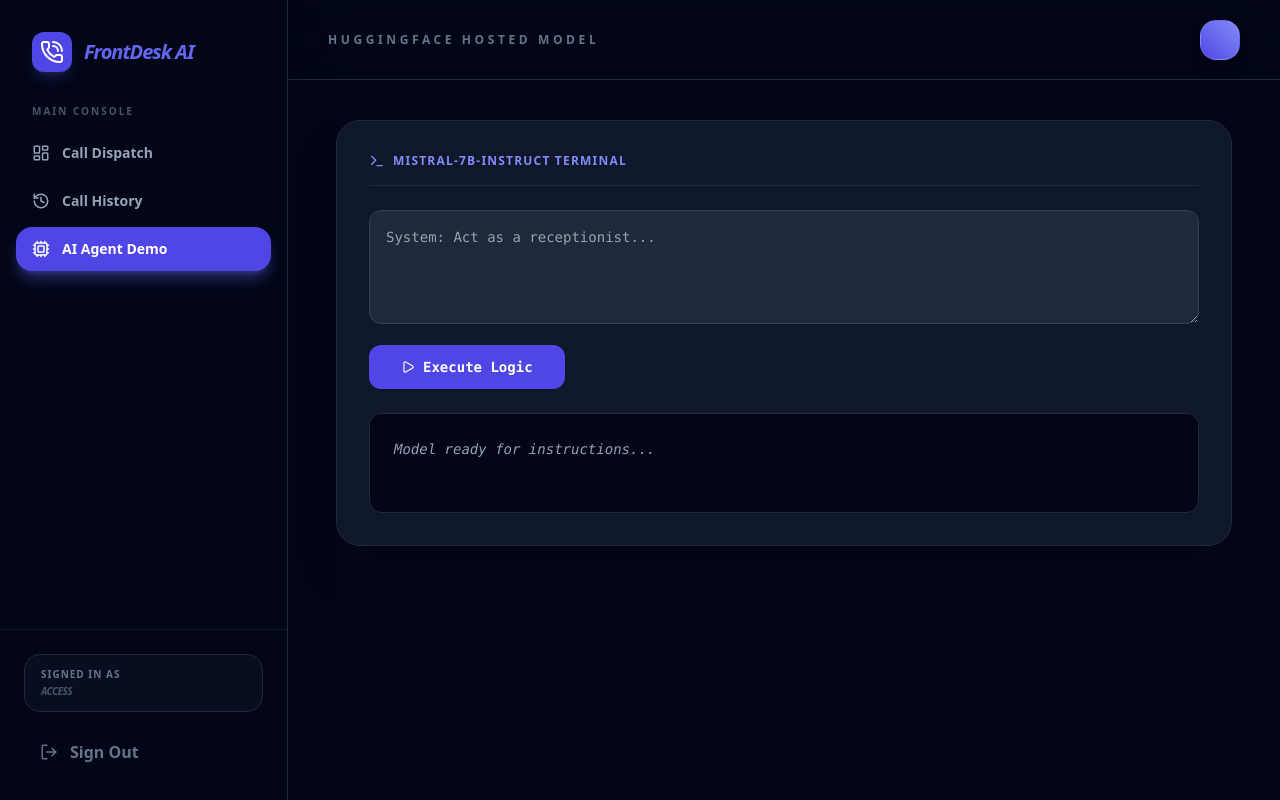
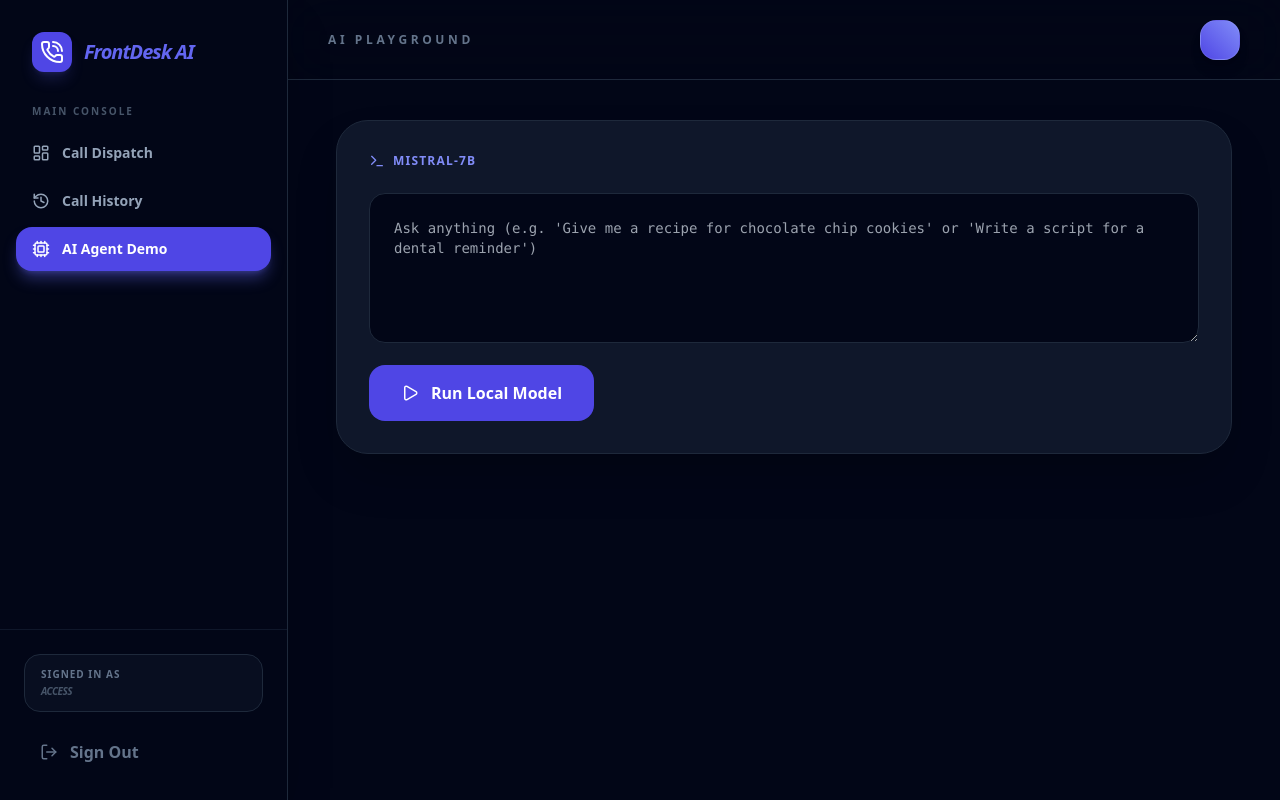
Before and after one commit to bduval15/ai-front-desk, a React (Create React App) app in the folder frontend/: page /ai-demo in a window 1280 px wide. Built offline with nearby package versions, Linux system fonts and the light colour scheme.

Commit message:
fix: ai demo instructions now allow for better outputs

```diff
--- a/frontend/src/pages/AIDemo.js
+++ b/frontend/src/pages/AIDemo.js
@@ -1,19 +1,19 @@
 import React, { useState } from 'react';
 import Layout from '../components/Layout';
-import { Terminal, Play, Loader2 } from 'lucide-react';
+import { Terminal, Play, Loader2, Sparkles } from 'lucide-react';
 import { useAuth } from '../context/AuthContext';
 import axios from 'axios';
 
 const AIDemo = () => {
   const { token } = useAuth();
   const [prompt, setPrompt] = useState('');
-  const [output, setOutput] = useState("Model ready for instructions...");
+  const [output, setOutput] = useState("");
   const [loading, setLoading] = useState(false);
 
   const runModel = async () => {
     if (!prompt) return alert("Please enter a prompt first!");
     setLoading(true);
-    setOutput("Mistral is thinking... (locally on your CPU)");
+    setOutput("");
 
     try {
       const res = await axios.post('http://localhost:5000/api/ai/test',
@@ -22,29 +22,51 @@
       );
       setOutput(res.data.output);
     } catch (err) {
-      setOutput("Error: Make sure the backend is running and model is loaded.");
+      setOutput("Error: Check backend console.");
     } finally { setLoading(false); }
   };
 
   return (
-    <Layout title="HuggingFace Hosted Model">
-      <div className="bg-slate-900 rounded-3xl p-8 border border-slate-800 shadow-2xl font-mono text-sm max-w-4xl mx-auto">
-        <div className="flex items-center gap-2 text-indigo-400 mb-6 border-b border-slate-800 pb-4 uppercase tracking-widest text-xs font-bold font-sans">
-          <Terminal size={16} /> Mistral-7B-Instruct Terminal
+    <Layout title="AI Playground">
+      <div className="max-w-4xl mx-auto space-y-6">
+        {/* Input Section */}
+        <div className="bg-slate-900 rounded-[2rem] p-8 border border-slate-800 shadow-2xl">
+          <div className="flex items-center gap-2 text-indigo-400 mb-6 uppercase tracking-widest text-xs font-black">
+            <Terminal size={16} /> Mistral-7B
+          </div>
+          <textarea
+            className="w-full bg-slate-950 border border-slate-800 text-slate-100 p-6 rounded-2xl focus:ring-2 focus:ring-indigo-500 outline-none transition-all font-mono text-sm"
+            rows="5"
+            placeholder="Ask anything (e.g. 'Give me a recipe for chocolate chip cookies' or 'Write a script for a dental reminder')"
+            onChange={(e) => setPrompt(e.target.value)}
+          />
+          <button
+            onClick={runModel}
+            disabled={loading}
+            className="mt-4 bg-indigo-600 hover:bg-indigo-500 text-white px-8 py-4 rounded-2xl font-black flex items-center gap-3 transition-all disabled:opacity-50"
+          >
+            {loading ? <Loader2 className="animate-spin" size={20} /> : <Play size={18} />}
+            {loading ? "In progress..." : "Run Local Model"}
+          </button>
         </div>
-        <textarea
-          className="w-full bg-slate-800 border border-slate-700 text-slate-100 p-4 rounded-xl mb-4 focus:ring-1 focus:ring-indigo-500 outline-none"
-          rows="4"
-          placeholder="System: Act as a receptionist..."
-          onChange={(e) => setPrompt(e.target.value)}
-        />
-        <button onClick={runModel} disabled={loading} className="bg-indigo-600 text-white px-8 py-3 rounded-xl font-bold hover:bg-indigo-500 flex items-center gap-2 transition-all disabled:opacity-50">
-          {loading ? <Loader2 className="animate-spin" size={16} /> : <Play size={14} />}
-          {loading ? "Mistral Thinking..." : "Execute Logic"}
-        </button>
-        <div className="mt-6 text-slate-400 bg-slate-950 p-6 rounded-xl border border-slate-800 min-h-[100px] italic leading-relaxed">
-          {output}
-        </div>
+
+        {/* Dynamic Output Section */}
+        { (output || loading) && (
+          <div className="bg-slate-900 rounded-[2rem] p-8 border border-indigo-500/20 shadow-2xl animate-in fade-in slide-in-from-bottom-4 duration-500">
+            <div className="flex items-center gap-2 text-indigo-500 mb-6 uppercase tracking-widest text-xs font-black border-b border-slate-800 pb-4">
+              <Sparkles size={16} /> Generated Response
+            </div>
+
+            <div className="text-slate-300 font-mono text-sm leading-relaxed whitespace-pre-wrap bg-slate-950 p-6 rounded-2xl border border-slate-800 min-h-[50px]">
+              {loading && !output ? (
+                <span className="flex items-center gap-2 text-slate-500 italic">
+                  <Loader2 className="animate-spin" size={14} />
+                  Mistral is thinking...
+                </span>
+              ) : output}
+            </div>
+          </div>
+        )}
       </div>
     </Layout>
   );
```
Also changed, not shown: 2 other files (tests, documents, lock files or other folders).
